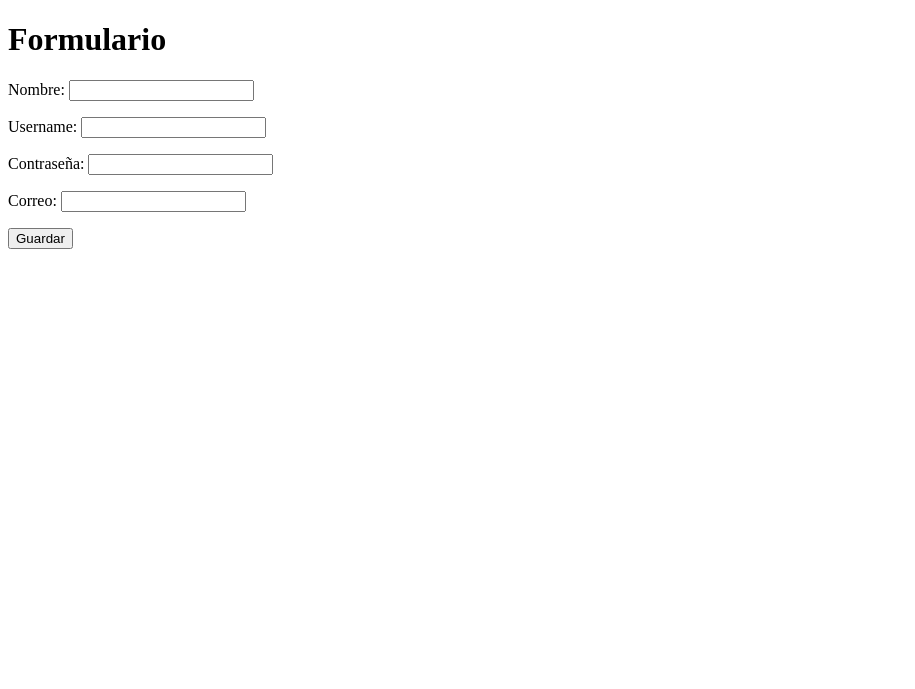
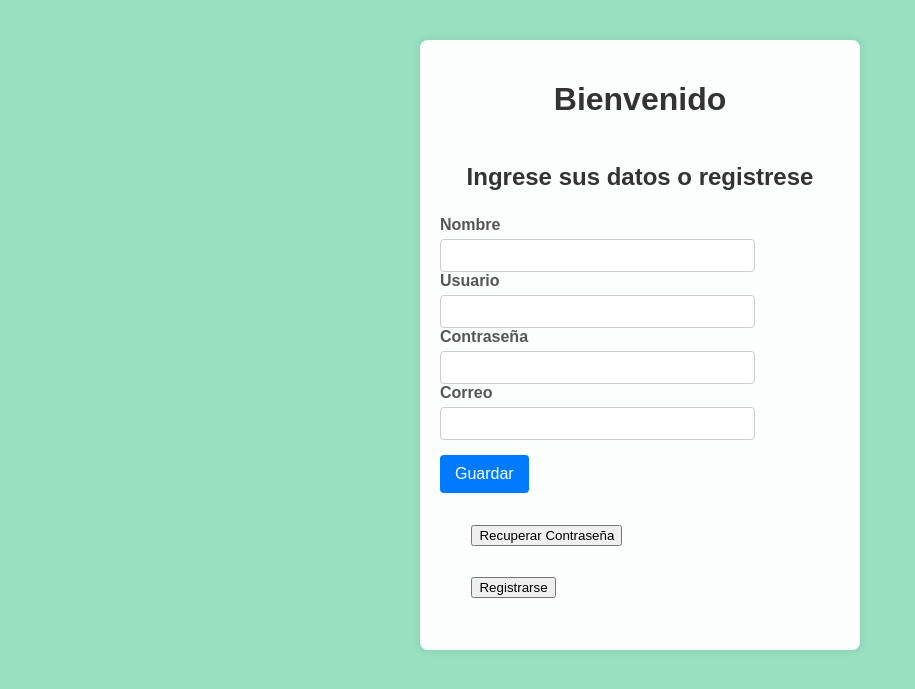
Before and after one commit to nicoArriagadaj/proyectoGrupo2, a Django app: page /crear/ in a window 1280 px wide. Shown: the top 689 px of the page, without its empty margins (0-915 px from the left). Run offline with Django 5.2, Linux system fonts and the light colour scheme.

Commit message:
Añadir label al formulario y css

```diff
--- a/proyectoGrupo2/settings.py
+++ b/proyectoGrupo2/settings.py
@@ -40,7 +40,6 @@ INSTALLED_APPS = [
 'categorias',
 'todoapp',
 ]
-
 
 MIDDLEWARE = [
     'django.middleware.security.SecurityMiddleware',
--- a/todoapp/models.py
+++ b/todoapp/models.py
@@ -1,11 +1,12 @@
 from django.db import models
 #from categorias.models import Categoria
 
+# todos los campos obligatorios por ahora
 class Tarea(models.Model):
-    Nombre = models.CharField(max_length=100)
-    Username = models.CharField(max_length=150)
-    Contraseña = models.CharField(max_length=128)
-    Correo = models.EmailField(max_length=254)
+    Nombre = models.CharField(max_length=100,null=False, blank=False)
+    Username = models.CharField(max_length=150,null=False, blank=False)
+    Contraseña = models.CharField(max_length=128,null=False, blank=False)
+    Correo = models.EmailField(max_length=254,null=False, blank=False)
 
     def __str__(self):
         return self.Nombre
--- /dev/null
+++ b/todoapp/static/todoapp/formulario.css
@@ -0,0 +1,76 @@
+
+.formulario-container {
+    display: grid;
+    grid-template-columns: auto auto;
+    gap: 10px 20px;
+    background-color: #fffffff7;
+    padding: 20px;
+    border-radius: 8px;
+    box-shadow: 0 0 10px rgba(0, 0, 0, 0.1);
+    width: 400px;
+    max-width: 100%;
+    margin-top: 40px;
+}
+
+h1,h2 {
+    text-align: center;
+    color: #333;
+    margin-bottom: 15px;
+    grid-column: 1 / 3;
+}
+
+label {
+    display: block;
+    margin-bottom: 5px;
+    color: #555;
+    font-weight: bold;
+}
+
+input[type="text"],
+input[type="password"],
+input[type="email"] {
+    width: 100%;
+    padding: 8px;
+    border: 1px solid #ccc;
+    border-radius: 4px;
+    box-sizing: border-box;
+}
+
+button[type="submit"] {
+    background-color: #007bff;
+    color: #fff;
+    padding: 10px 15px;
+    border: none;
+    border-radius: 4px;
+    cursor: pointer;
+    font-size: 16px;
+    grid-column: 1 / 3;
+    margin-top: 15px;
+}
+
+button[type="submit"]:hover {
+    background-color: #0056b3;
+}
+
+
+body {
+    font-family: sans-serif;
+    background-color: #98e0c0;
+    display: flex;
+    justify-content: center;
+    align-items: center;
+    margin: 0;
+    text-justify: auto;
+}
+
+
+#RecuperarContreseña{
+    margin: 10%;
+    display: flex;
+    justify-content: center;
+}
+#registrarse{
+    margin: 10%;
+    display: flex;
+    justify-content: center;
+}
--- a/todoapp/templates/todoapp/crear_tarea.html
+++ b/todoapp/templates/todoapp/crear_tarea.html
@@ -1,15 +1,48 @@
+{% load static %}
 <!DOCTYPE html>
 <html>
 <head>
     <title>Formulario</title>
+    <link rel="stylesheet" type="text/css" href="{% static 'todoapp/formulario.css' %}">
 </head>
 <body>
-    <h1>Formulario</h1>
+    <div class="formulario-container">
+        <h1>Bienvenido</h1>
+        <h2>Ingrese sus datos o registrese</h2>
 
-    <form method="post">
-        {% csrf_token %}
-        {{ form.as_p }}
-        <button type="submit">Guardar</button>
-    </form>
+        <form action="RellenarDondeVa" method="post">
+            {% csrf_token %}
+
+            <label for="{{ form.Nombre.id_for_label }}">Nombre</label>
+            {{ form.Nombre }}
+            {% if form.Nombre.errors %}
+                <div class="errorlist">{{ form.Nombre.errors }}</div>
+            {% endif %}
+
+            <label for="{{ form.Username.id_for_label }}">Usuario</label>
+            {{ form.Username }}
+            {% if form.Username.errors %}
+                <div class="errorlist">{{ form.Username.errors }}</div>
+            {% endif %}
+
+            <label for="{{ form.Contraseña.id_for_label }}">Contraseña</label>
+            {{ form.Contraseña }}
+            {% if form.Contraseña.errors %}
+                <div class="errorlist">{{ form.Contraseña.errors }}</div>
+            {% endif %}
+
+            <label for="{{ form.Correo.id_for_label }}">Correo</label>
+            {{ form.Correo }}
+            {% if form.Correo.errors %}
+                <div class="errorlist">{{ form.Correo.errors }}</div>
+            {% endif %}
+
+            <button type="submit">Guardar</button>
+            <br>
+            <button id = RecuperarContreseña>Recuperar Contraseña</button>
+            <button id = registrarse> Registrarse</button>
+
+        </form>
+    </div>
 </body>
 </html>
--- a/todoapp/urls.py
+++ b/todoapp/urls.py
@@ -1,6 +1,6 @@
 from django.urls import path
-from .views import crear_tarea
+from todoapp import views
 
 urlpatterns = [
-    path('crear/', crear_tarea, name='crear_tarea'),
+    path('crear/',views.crear_tarea),
 ]
```
